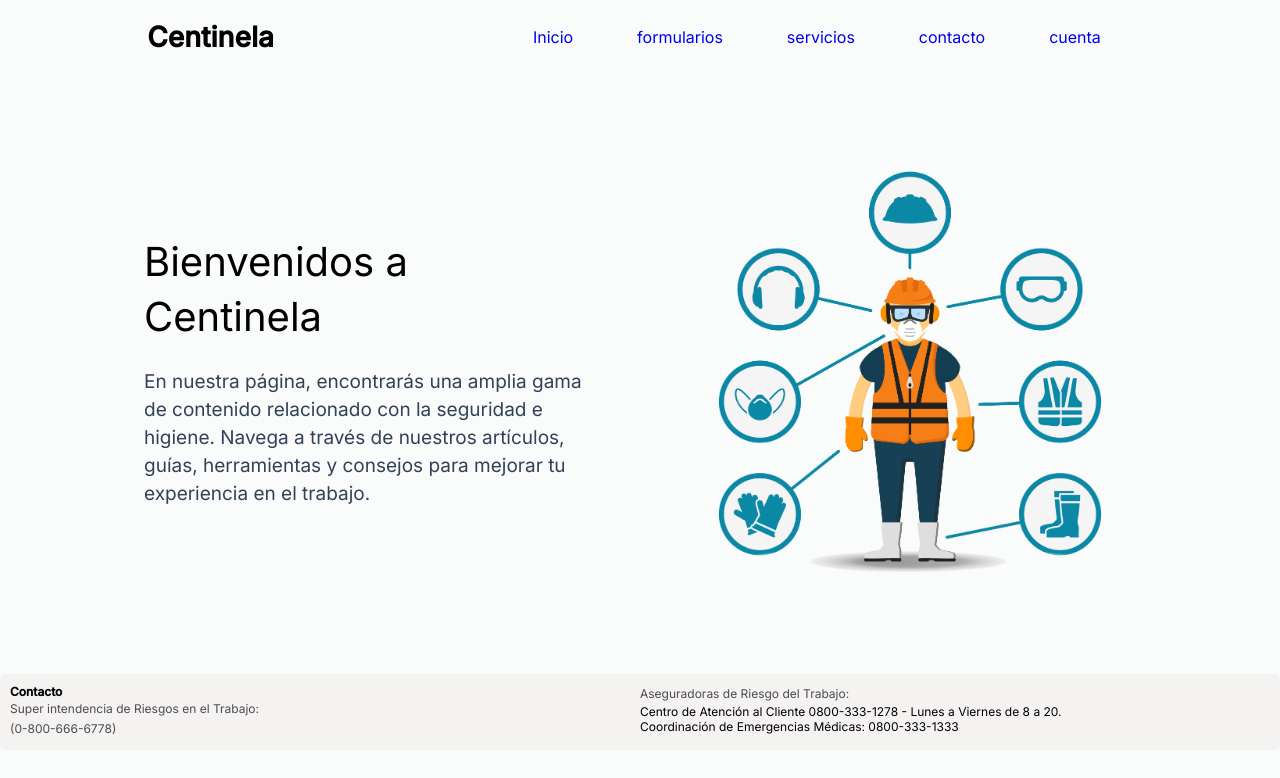
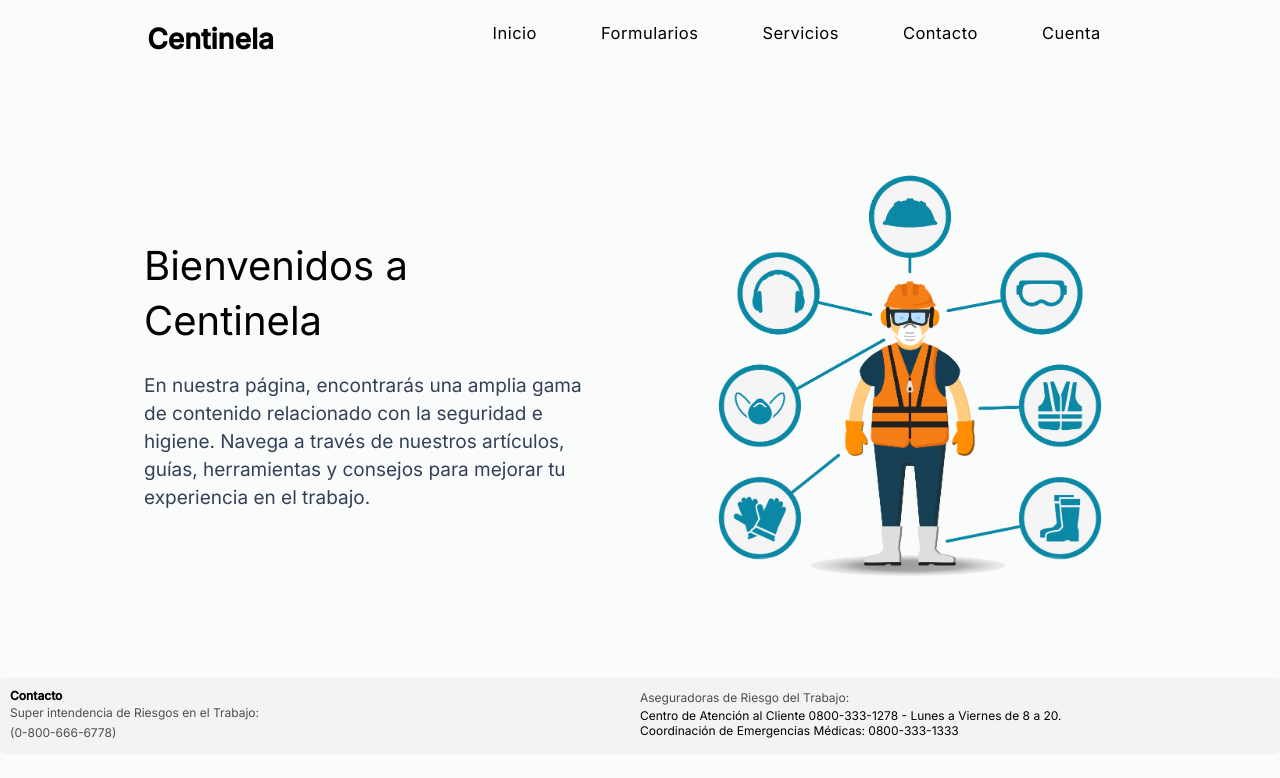
Before and after one commit to tonx117/Repo_reactproyecto, a React (Vite) app in the folder frontend/: page / in a window 1280 px wide. Shown: the top 778 px of the page. Built offline with nearby package versions, Linux system fonts and the light colour scheme; no server answers.

Commit message:
ft: mejoramos el estilo

```diff
--- a/frontend/src/components/CierreSesion.jsx
+++ b/frontend/src/components/CierreSesion.jsx
@@ -8,6 +8,6 @@ export const CierreSesion = () => {
         localStorage.removeItem('token');
     }
   return (
-    <button onClick={cerrarSesion}> Cerrar Sesion</button>
+    <a onClick={cerrarSesion}> Cerrar Sesion</a>
   )
 }
--- a/frontend/src/public/css/nav.css
+++ b/frontend/src/public/css/nav.css
@@ -39,17 +39,33 @@
 }
 .nav_menu_list .nav_menu_item {
   margin: 0 2rem;
+  margin-bottom: 10px;
+
 }
-.nav_menu_item .nav_menu_link {
+
+.nav_menu_item  a {
   font-size: 16.5px;
   line-height: 27px;
-  color: var( - link-color);
+  color: black;
   text-transform: capitalize;
   letter-spacing: 0.5px;
 }
-.nav_menu_link:hover {
-  color: var( - primary-color);
+
+.nav_menu_item{
+  border-bottom: solid 1px;
+  border-color: #ffffff;
 }
+.nav_menu_item:hover{
+  border-bottom: solid 1px;
+  border-color: rgb(24, 162, 204);
+  transition: 0.5s;
+}
+
+
+.nav_menu_item a::after{
+  color: #000;
+}
+
 .toggle_btn {
   font-size: 20px;
   font-weight: 600;
```
